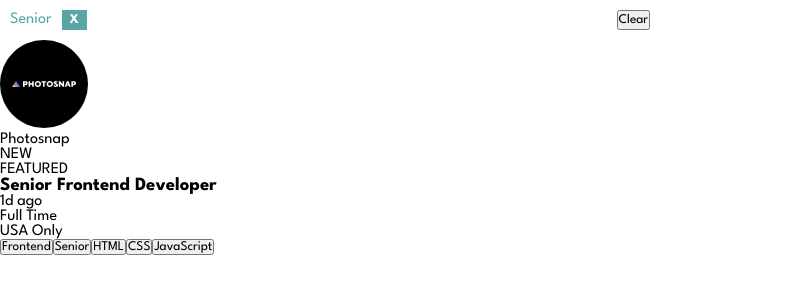
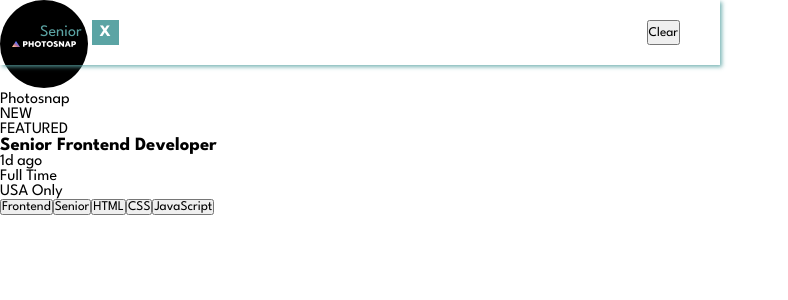
Before and after one commit to FriedAxons/job-listings-with-filtering, a React (Vite) app: page / in a window 1280 px wide. Both pictures are taken after a click on the button "Senior". Shown: the top 300 px of the page, without its empty margins (0-788 px from the left). Built offline with nearby package versions, Linux system fonts and the light colour scheme; the HTML template or start-up script is replaced by a standard one.

Commit message:
Commit component styling progress

```diff
--- a/src/App.css
+++ b/src/App.css
@@ -1,16 +1,19 @@
-.top-banner {
-  background-color:  var(--primary-dark-cyan);
-  background-image: url("/public/images/bg-header-desktop.svg");
-  background-repeat: no-repeat;
-  background-size: cover;
-  width: 100%;
-  height: 150px;
-}
-
 .App {
+  position: relative;
   display: flex;
   flex-direction: column;
   justify-content: center;
   align-items: center;
   background-color: var(--background-grayish-cyan);
+  z-index: 1;
 }
+
+.top-banner {
+  background-color: var(--primary-dark-cyan);
+  background-image: url("/images/bg-header-desktop.svg");
+  background-repeat: no-repeat;
+  background-size: cover;
+  width: 100%;
+  height: 150px;
+  z-index: 1;
+}
--- a/src/FilterBar.css
+++ b/src/FilterBar.css
@@ -1,17 +1,22 @@
 .filter-bar {
+  position: absolute;
+  top: 0;
   display: flex;
   justify-content: space-between;
   width: 50%;
-  padding: 10px;
+  padding: 20px 40px;
+  color: var(--primary-dark-cyan);
   background-color: var(--filter-grayish-cyan);
-  color: var(--primary-dark-cyan);
+  box-shadow: 2px 2px 4px hsla(180, 29%, 50%, .8);
+  z-index: 9999
 }
 
 span button {
+  font-weight: bold;
+  font-size: 16px;
   color: hsl(0, 0%, 100%);
   background-color: var(--primary-dark-cyan);
   border: none;
-  font-weight: bold;
-  padding: 4px 8px;
+  padding: 5px 8px;
   margin-left: 10px;
 }
```
